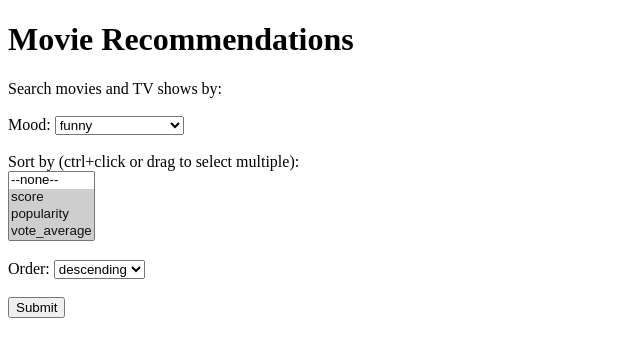
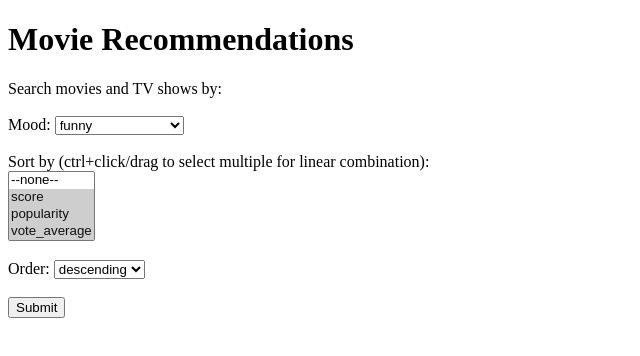
Before and after one commit to kotx/mrec, a Next.js app in the folder app/: page / in a window 1280 px wide. Shown: the top 356 px of the page, without its empty margins (0-640 px from the left). Built offline with nearby package versions, Linux system fonts and the light colour scheme.

Commit message:
revise note for sorting

```diff
--- a/app/pages/index.tsx
+++ b/app/pages/index.tsx
@@ -51,7 +51,7 @@ const Home: NextPage = () => {
           </select>
 
           <br /><br />
-          <label htmlFor="sort">Sort by (ctrl+click or drag to select multiple): </label><br />
+          <label htmlFor="sort">Sort by (ctrl+click/drag to select multiple for linear combination): </label><br />
           <select multiple id="sort" value={sort} onChange={e => setSort(Array.from(e.target.selectedOptions).map(e => e.value))}>
             <option value="none">--none--</option>
             {sorts.map((v, k) =>
```
